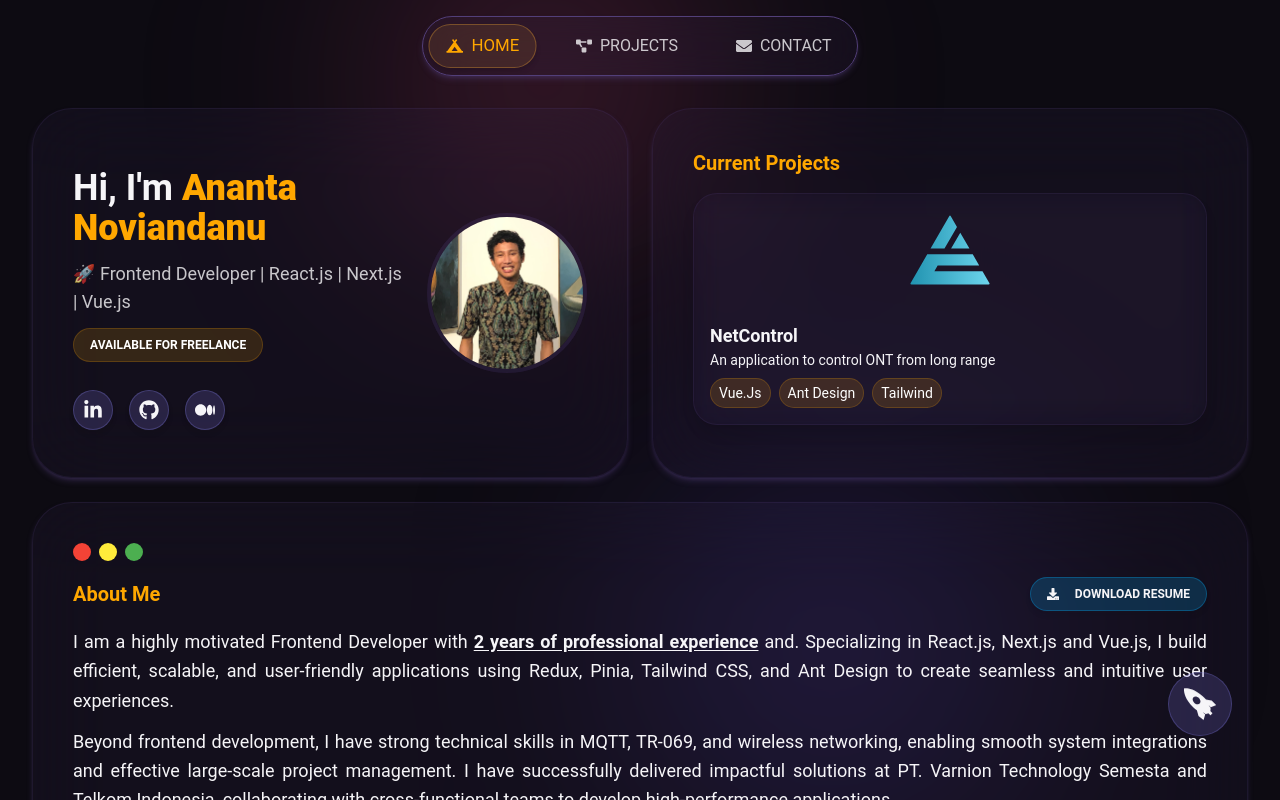
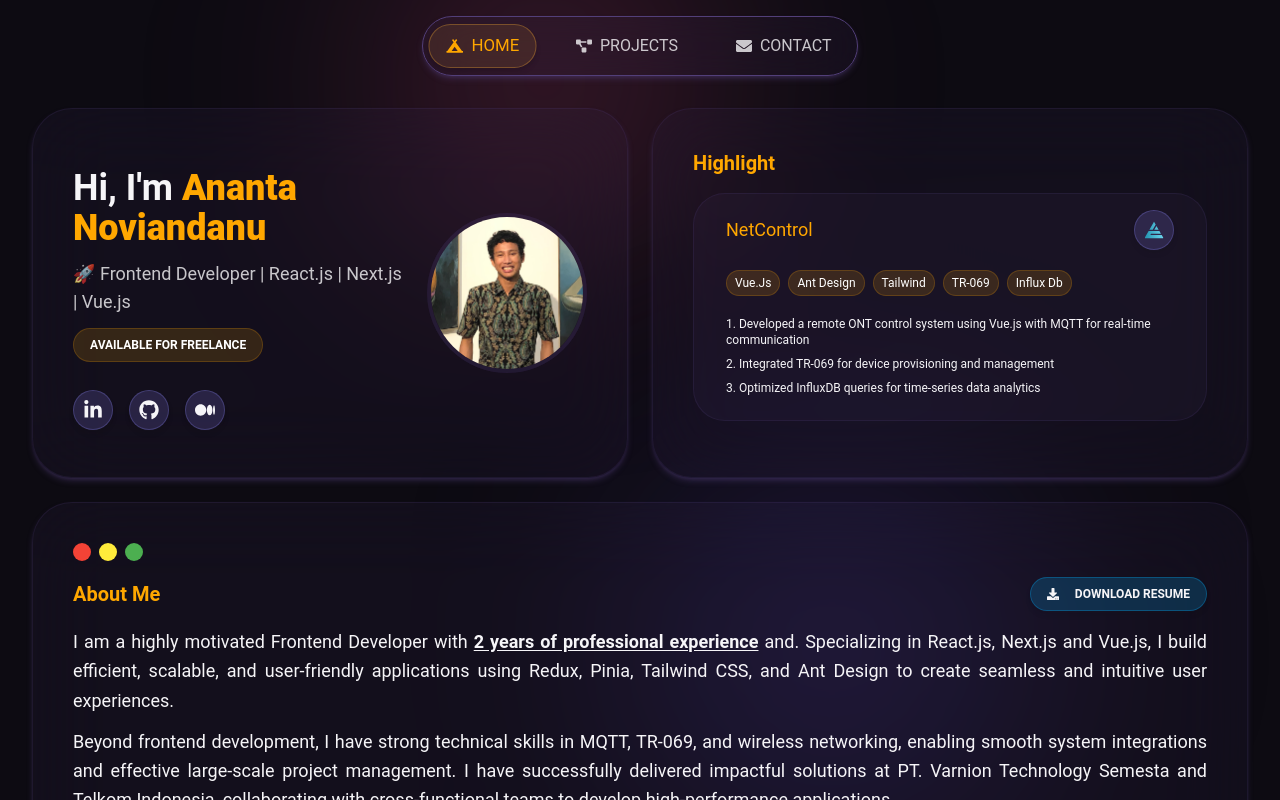
Before and after one commit to AnantaNd/portofolio, a React (Create React App) app: page / in a window 1280 px wide. Shown: the top 800 px of the page. Built offline with nearby package versions, Linux system fonts and the light colour scheme.

Commit message:
change curent project

```diff
--- a/src/components/molecules/container/CurrentProject.jsx
+++ /dev/null
@@ -1,36 +0,0 @@
-import React from "react";
-import Card from "../../atoms/Card/Card";
-
-import GalleryCard from "../../atoms/Card/GalleryCard";
-
-export default function CurrentProject() {
-  const netContStack = [
-    { name: "vue.js" },
-    { name: "ant design" },
-    { name: "tailwind" },
-  ];
-  return (
-    <Card title={"current projects"} hide={true}>
-      <div className="h-72">
-        <section>
-          <div className="pb-4">
-            <h1 className="text-xl font-semibold text-accent-2">
-              Current Projects
-            </h1>
-          </div>
-        </section>
-        <section>
-          <div>
-            <GalleryCard
-              imageSrc={"/netcontrol.svg"}
-              title={"NetControl"}
-              desc={"An application to control ONT from long range "}
-              data={netContStack}
-              styleImg={"object-fill"}
-            />
-          </div>
-        </section>
-      </div>
-    </Card>
-  );
-}
--- a/src/components/molecules/container/Experience.jsx
+++ b/src/components/molecules/container/Experience.jsx
@@ -10,6 +10,14 @@ const experiences = [
     duration: "Oct 2023 - Present • 1 yr 6 mos",
     location: "Jakarta, Indonesia • On-site",
     homepage: "https://www.varnion.com",
+    descriptions: [
+      "Developed a remote ONT control system using Vue.js with MQTT for real-time communication.",
+      "Implemented reusable React/Vue components, reducing development time by 30%",
+      "Improved network device control UI, reducing response time by 40%",
+      "Collaborated with backend teams to optimize API calls for TR-069 provisioning.",
+      "Collaborated and optimized InfluxDB queries for time-series data analytics",
+      "Enhanced application security by implementing JWT authentication and role-based access control (RBAC)",
+    ],
     skills: [
       "React.Js",
       "Redux.Js",
--- /dev/null
+++ b/src/components/molecules/container/Highlight.jsx
@@ -0,0 +1,76 @@
+import React from "react";
+import Card from "../../atoms/Card/Card";
+
+import SimpleCard from "../../atoms/Card/SimpleCard";
+import ButtonIcons from "../../atoms/Button/ButtonIcons";
+import { Chip } from "@material-tailwind/react";
+
+export default function Highlight() {
+  const netContStack = [
+    { name: "vue.js" },
+    { name: "ant design" },
+    { name: "tailwind" },
+    { name: "TR-069" },
+    { name: "Influx Db" },
+  ];
+  return (
+    <Card title={"Highlight"} hide={true}>
+      <div className="h-72">
+        <section>
+          <div className="pb-4">
+            <h1 className="text-xl font-semibold text-accent-2">Highlight</h1>
+          </div>
+        </section>
+        <section>
+          <SimpleCard>
+            <div className="flex flex-col gap-3">
+              <section>
+                <div className="flex flex-row justify-between items-center gap-6">
+                  <h1 className="text-lg text-accent-2">NetControl</h1>
+                  <ButtonIcons
+                    icon={
+                      <img
+                        src="/netcontrol.svg"
+                        alt="logo"
+                        className="w-fit h-8 object-center"
+                      />
+                    }
+                  />
+                </div>
+              </section>
+              <section>
+                <div className="flex flex-row gap-2 flex-wrap py-2">
+                  {netContStack &&
+                    netContStack.map((item, i) => (
+                      <Chip
+                        key={i}
+                        value={item.name}
+                        size="sm"
+                        className="bg-accent-2/15 border border-accent-2/20 rounded-full text-xs font-normal capitalize"
+                      />
+                    ))}
+                </div>
+              </section>
+              <section>
+                <div className=" text-text text-xs pb-2">
+                  <ol className="list-decimal  list-inside space-y-2 ">
+                    <li>
+                      Developed a remote ONT control system using Vue.js with
+                      MQTT for real-time communication
+                    </li>
+                    <li>
+                      Integrated TR-069 for device provisioning and management
+                    </li>
+                    <li>
+                      Optimized InfluxDB queries for time-series data analytics
+                    </li>
+                  </ol>
+                </div>
+              </section>
+            </div>
+          </SimpleCard>
+        </section>
+      </div>
+    </Card>
+  );
+}
--- a/src/components/molecules/container/Skill.jsx
+++ b/src/components/molecules/container/Skill.jsx
@@ -7,7 +7,13 @@ import { TbBrandJavascript } from "react-icons/tb";
 
 import Card from "../../atoms/Card/Card";
 import Sliders from "../Sliders/Slider";
-import { SiTailwindcss } from "react-icons/si";
+import {
+  SiInfluxdb,
+  SiStorybook,
+  SiTailwindcss,
+  SiZigbee2Mqtt,
+} from "react-icons/si";
+import { BsRouterFill } from "react-icons/bs";
 
 const skills = [
   {
@@ -40,6 +46,26 @@ const skills = [
     icon: <SiTailwindcss size={20} />,
     progress: 100,
   },
+  {
+    name: "Web Socket",
+    icon: <SiZigbee2Mqtt size={20} />,
+    progress: 80,
+  },
+  {
+    name: "Influx Db",
+    icon: <SiInfluxdb size={20} />,
+    progress: 60,
+  },
+  {
+    name: "TR-069",
+    icon: <BsRouterFill size={20} />,
+    progress: 60,
+  },
+  {
+    name: "Storybook",
+    icon: <SiStorybook size={20} />,
+    progress: 60,
+  },
 ];
 
 export default function Skill({ title, onClose, isClose }) {
--- a/src/components/molecules/navbar/Navbar.jsx
+++ b/src/components/molecules/navbar/Navbar.jsx
@@ -52,7 +52,7 @@ export default function Navbar() {
 
   return (
     <nav
-      className={`backdrop-blur-sm sm:backdrop-blur-xl shadow-md border bg-primary/10 shadow-primary/40 border-primary hover:border-accent/50 hover:shadow-accent/20 p-2 sticky z-50 mx-auto w-fit rounded-full top-8 flex justify-center items-center overflow-hidden transition-all duration-500 ease-in-out transform translate-y-0`}
+      className={`backdrop-blur-none sm:backdrop-blur-xl shadow-md border bg-primary/10 shadow-primary/40 border-primary hover:border-accent/50 hover:shadow-accent/20 p-2 sticky z-50 mx-auto w-fit rounded-full top-8 flex justify-center items-center overflow-hidden transition-all duration-500 ease-in-out transform translate-y-0`}
     >
       {loading && (
         <div
--- a/src/layouts/Layouts.jsx
+++ b/src/layouts/Layouts.jsx
@@ -1,8 +1,7 @@
 import React from "react";
 import { Outlet } from "react-router-dom";
+import Footer from "../components/molecules/footer/Footer";
 import Navbar from "../components/molecules/navbar/Navbar";
-import { SiRocket } from "react-icons/si";
-import Footer from "../components/molecules/footer/Footer";
 
 const scrollToTop = () => {
   window.scrollTo({ top: 0, behavior: "smooth" });
@@ -21,12 +20,12 @@ export default function Layouts() {
       <div className="max-w-7xl mx-auto p-4 sm:p-6 lg:p-8 ">
         <Outlet />
       </div>
-      <div
+      {/* <div
         className="fixed flex items-center justify-center bottom-4 right-4 md:bottom-8 md:right-8 lg:bottom-12 lg:right-12 w-16 h-16 rounded-full animate-bounce border bg-secondary/20 hover:bg-accent-2/20 hover:border-accent-2/30 text-text border-secondary/30 cursor-pointer z-50"
         onClick={scrollToTop}
       >
         <SiRocket size={40} className="transform -rotate-90 p-1" />
-      </div>
+      </div> */}
 
       <div className="max-w-6xl mx-auto py-4  border-t border-secondary/20">
         <Footer />
--- a/src/pages/Home.jsx
+++ b/src/pages/Home.jsx
@@ -3,7 +3,7 @@ import Cta from "../components/molecules/cta/Cta";
 import About from "../components/molecules/container/About";
 import Skill from "../components/molecules/container/Skill";
 import Education from "../components/molecules/container/Education";
-import CurrentProject from "../components/molecules/container/CurrentProject";
+import Highlight from "../components/molecules/container/Highlight";
 import Experience from "../components/molecules/container/Experience";
 import ButtonIcons from "../components/atoms/Button/ButtonIcons";
 import { FaPerson } from "react-icons/fa6";
@@ -43,7 +43,7 @@ export default function Home() {
             <Cta />
           </div>
           <div className="w-full">
-            <CurrentProject />
+            <Highlight />
           </div>
         </div>
       </section>
```
